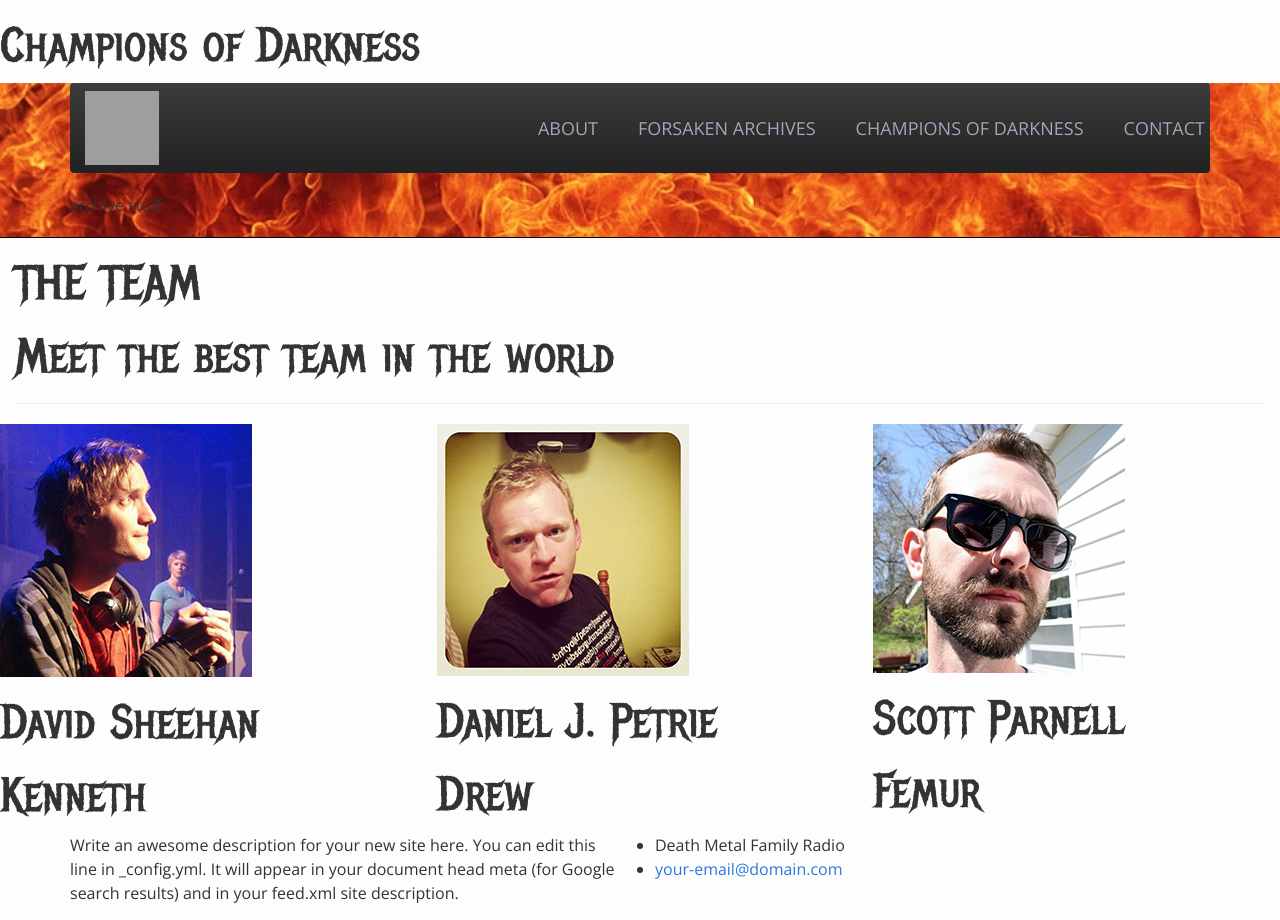
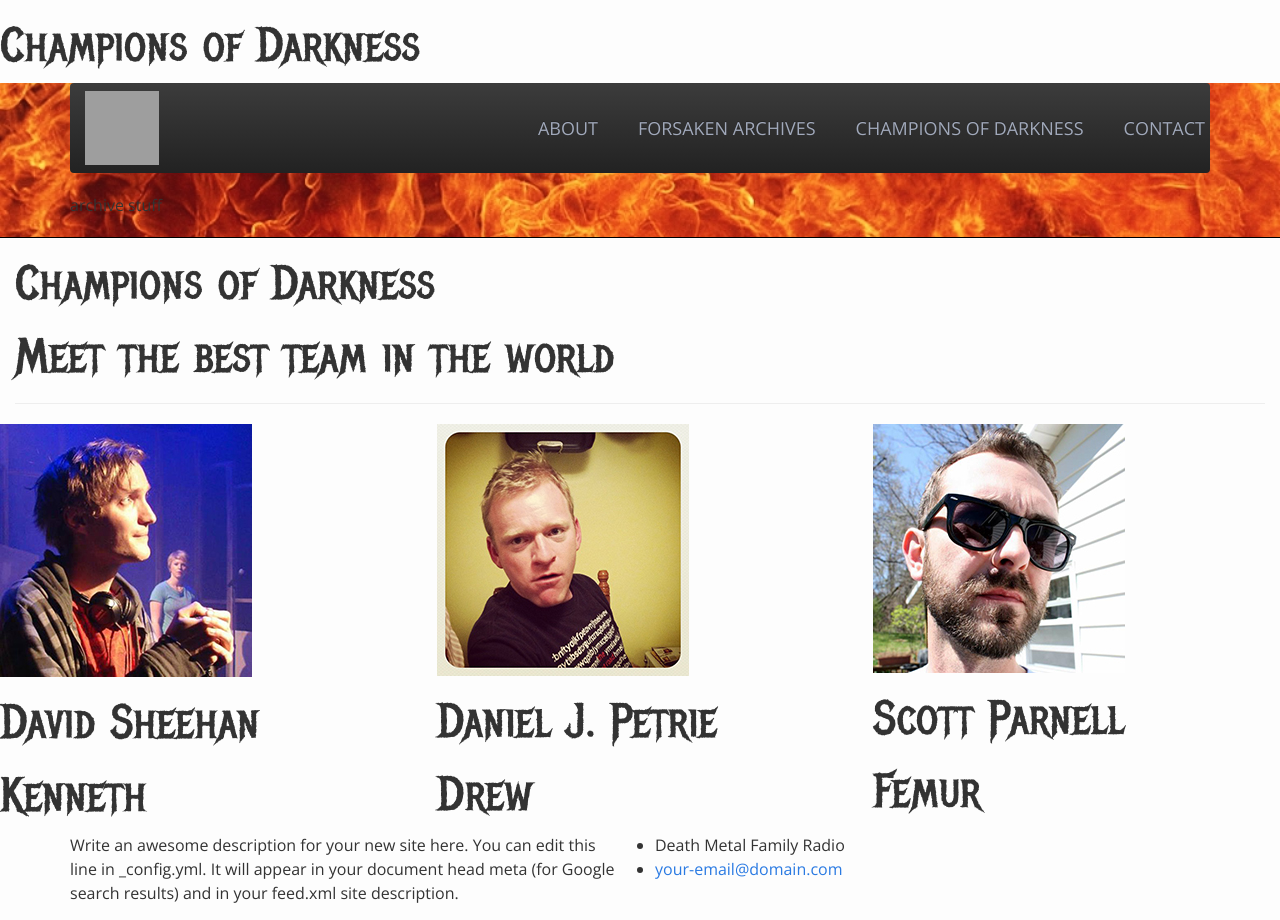
Before and after one commit to bppwrite/deathmetalfamilyradio, a Jekyll site: the page built from champions.md, in a window 1280 px wide. Built offline with Jekyll 4.4.1, drawn with Linux system fonts in a browser that asks for light colours; nearby versions of some CDN libraries; grey boxes are pictures that could not be loaded.

Commit message:
Champions page

```diff
--- a/champions.md
+++ b/champions.md
@@ -26,7 +26,7 @@ permalink: /champions/
 </div>
 
 <div class="col-sm-12 wow fadeInUp animated" data-wow-delay="0.2s" style="visibility: visible;-webkit-animation-delay: 0.2s; -moz-animation-delay: 0.2s; animation-delay: 0.2s;">
-          <h1 class="header-title">THE TEAM</h1>
+          <h1 class="header-title">Champions of Darkness</h1>
           <h2 class="subtitle">Meet the best team in the world
           </h2>
           <hr>
```
